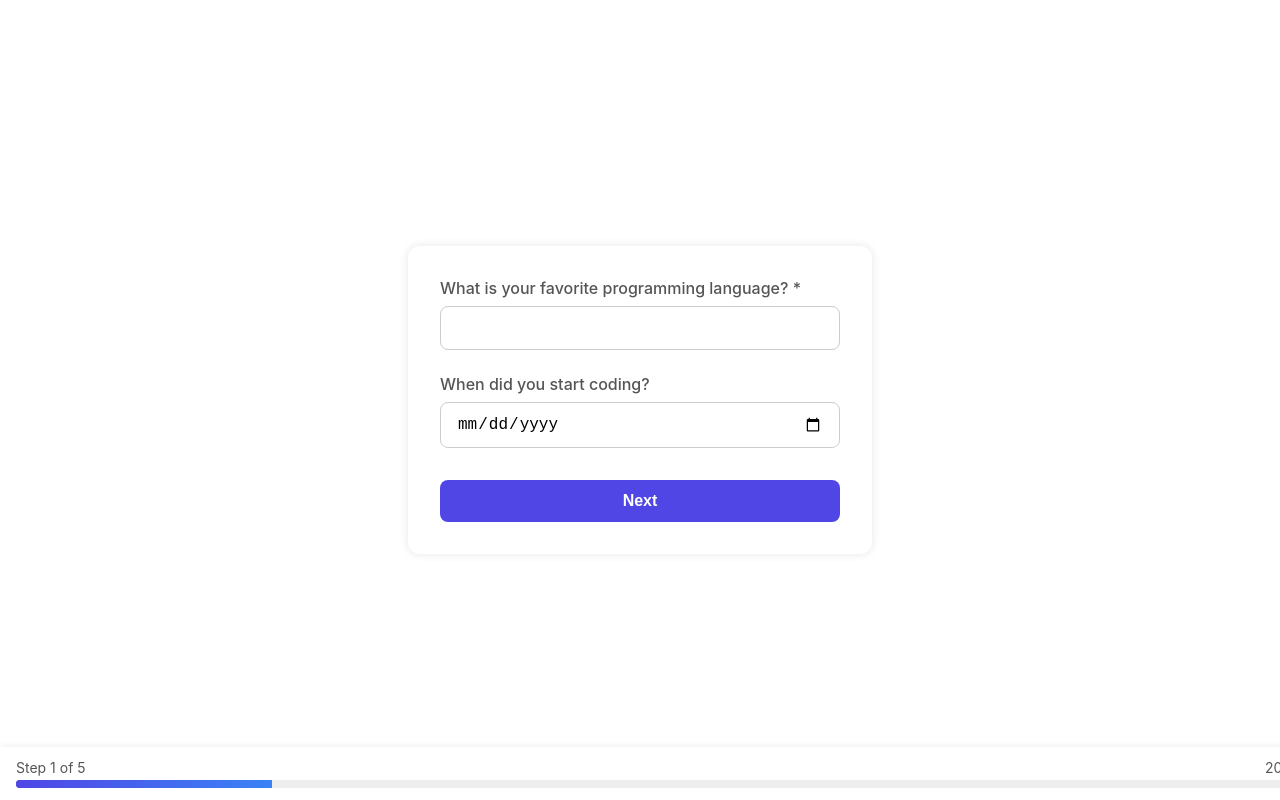
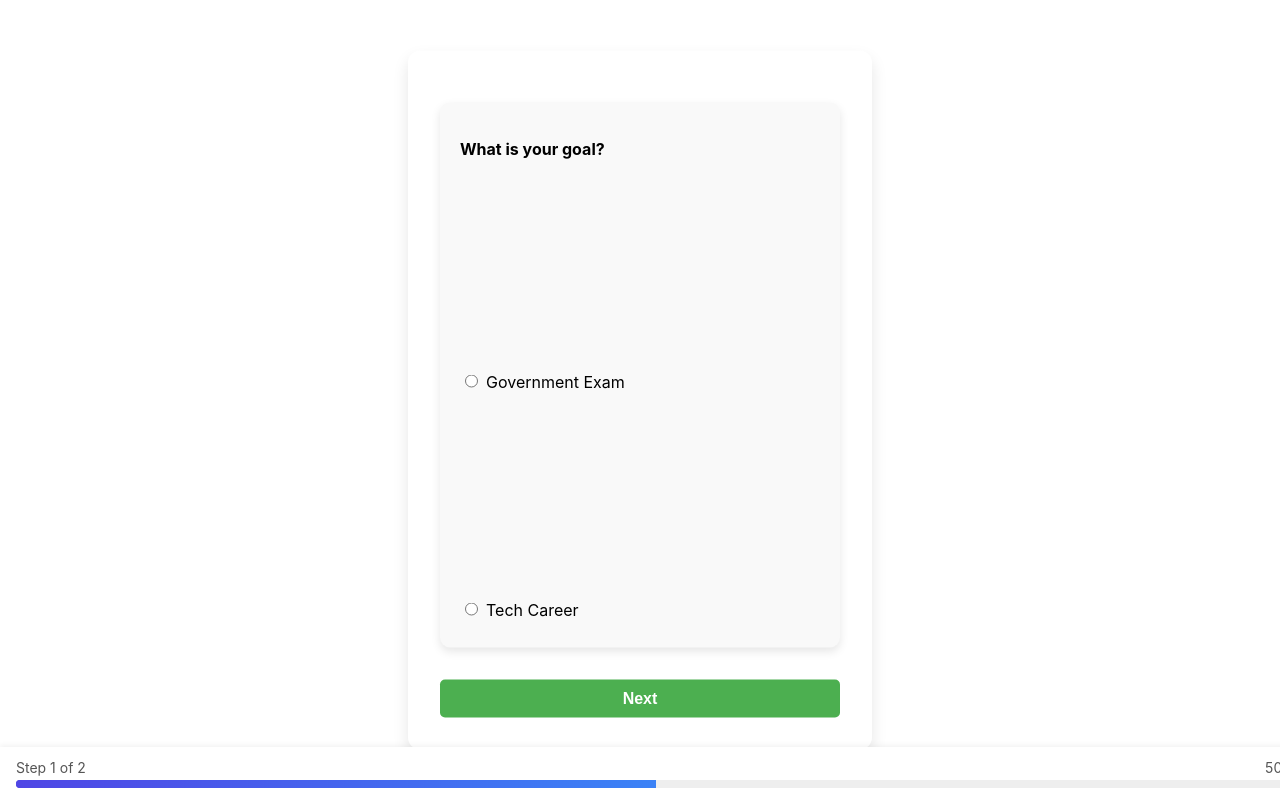
Before and after one commit to rampalrajput/questionaire_application_frontend, a React (Create React App) app: page /summary in a window 1280 px wide. Both pictures are taken after a click on the button "Go Back & Edit". Built offline with nearby package versions, Linux system fonts and the light colour scheme.

Commit message:
fix: Dynamic Card issue

```diff
--- a/src/components/card/QuestionCard.js
+++ b/src/components/card/QuestionCard.js
@@ -1,15 +1,53 @@
 import React from 'react'
-import InputField from '../Inputfield'
 import './QuestionsCard.css'
 
 const QuestionCard = ({ question, value, onChange, error }) => {
+  const renderOptions = () => {
+    return question.options.map((option, index) => {
+      const display = typeof option === 'string' ? option : option.label
+      const optionValue = typeof option === 'string' ? option : option.value
+
+      return (
+        <label key={index}>
+          <input
+            type={question.type}
+            name={question.id}
+            value={optionValue}
+            checked={
+              question.type === 'checkbox'
+                ? (value || []).includes(optionValue)
+                : value === optionValue
+            }
+            onChange={(e) => {
+              if (question.type === 'checkbox') {
+                const newVal = value || []
+                if (e.target.checked) {
+                  onChange([...newVal, optionValue])
+                } else {
+                  onChange(newVal.filter((v) => v !== optionValue))
+                }
+              } else {
+                onChange(optionValue)
+              }
+            }}
+          />
+          {display}
+        </label>
+      )
+    })
+  }
+
   return (
     <div className="question-card">
-      <InputField
-        question={question}
-        value={value}
-        onChange={onChange}
-      />
+      <p className="question-label">{question.question}</p>
+      {question.options ? renderOptions() : (
+        <input
+          className="input"
+          type="text"
+          value={value}
+          onChange={(e) => onChange(e.target.value)}
+        />
+      )}
       {error && <p className="error">{error}</p>}
     </div>
   )
--- a/src/components/card/QuestionsCard.css
+++ b/src/components/card/QuestionsCard.css
@@ -1,26 +1,88 @@
+/* .question-card styling */
 .question-card {
-  margin-bottom: 20px;
+  background-color: #f9f9f9; /* Light gray background for the card */
+  border-radius: 10px; /* Rounded corners */
+  padding: 20px;
+  max-width: 90%;
+  width: 505px; /* Fixed width for the card */
+  height: 505px; /* Fixed height for the card */
+  margin: 20px auto; /* Center the card on the page */
+  box-shadow: 0 4px 10px rgba(0, 0, 0, 0.1); /* Subtle shadow for card */
+  display: flex;
+  flex-direction: column;
+  justify-content: space-between;
 }
 
+/* Style for question label */
 .question-label {
   font-weight: bold;
-  margin-bottom: 8px;
-  display: block;
+  margin-bottom: 12px;
+  font-size: 16px;
 }
 
+/* Styling for options (Radio Buttons / Checkboxes) */
 .option {
   display: block;
-  margin: 5px 0;
+  margin: 10px 0;
 }
 
+/* Styling for input fields */
 .input {
-  padding: 8px;
+  padding: 10px;
   width: 100%;
-  max-width: 400px;
   box-sizing: border-box;
+  margin-top: 10px;
 }
 
+/* Error text styling */
 .error-text {
   color: red;
   font-size: 14px;
 }
+
+/* Button container to place buttons at the bottom */
+.nav-buttons-container {
+  display: flex;
+  justify-content: space-between;
+  align-items: center;
+  gap: 20px; /* Gaps between buttons */
+  margin-top: 15px;
+}
+
+/* Styling for both buttons */
+.nav-buttons-container button {
+  padding: 10px 20px;
+  font-size: 16px;
+  cursor: pointer;
+  border: none;
+  border-radius: 5px;
+  background-color: #4CAF50; /* Green background */
+  color: white;
+  transition: background-color 0.3s ease;
+}
+
+.nav-buttons-container button:hover {
+  background-color: #45a049; /* Darker green on hover */
+}
+
+.nav-buttons-container button:disabled {
+  background-color: #ccc; /* Disabled button color */
+  cursor: not-allowed;
+}
+
+/* Additional style for the error message */
+.error {
+  color: red;
+  font-size: 14px;
+  margin-top: 5px;
+}
+
+/* If the question has options (radio/checkboxes) */
+.question-card label {
+  display: block; /* Ensure each option is on a new line */
+  margin: 8px 0;
+}
+
+input[type='radio'], input[type='checkbox'] {
+  margin-right: 8px;
+}
--- a/src/components/navigation/navigationButtons.js
+++ b/src/components/navigation/navigationButtons.js
@@ -4,18 +4,20 @@ import './navigationButtons.css'
 const NavigationButtons = ({ onNext, onPrevious, isFirst, isLast, isNextDisabled }) => (
   <div className="nav-buttons-container">
 
-    {!isFirst ? (
+    {/* "Previous" button visible when it's not the first step */}
+    {!isFirst && (
       <button className="primary-btn left-btn" onClick={onPrevious}>
         Previous
       </button>
-    ) : <div />}
+    )}
 
+    {/* "Next" button, which becomes "Review" on last step */}
     <button
       className="primary-btn right-btn"
       onClick={onNext}
       disabled={isNextDisabled}
     >
-      {isLast ? 'Review' : 'Next'}
+      {onNext ? 'Next': 'Review'}
     </button>
   </div>
 )
--- a/src/constant/questions.js
+++ b/src/constant/questions.js
@@ -1,53 +1,77 @@
-const questions = [
-    [
-      {
+const questions = {
+  q1: {
     id: 'q1',
-        type: 'text',
-        label: 'What is your favorite programming language?',
-        required: true,
-      },
-      {
-        id: 'q2',
-        type: 'date',
-        label: 'When did you start coding?',
-        required: false,
+    question: 'What is your goal?',
+    type: 'radio',
+    options: [
+      { label: 'Government Exam', value: 'govt', next: 'q2' },
+      { label: 'Tech Career', value: 'tech', next: 'q5' }
+    ]
   },
 
-    ],
-    [
-      {
+  // --- Government Exam Flow ---
+  q2: {
+    id: 'q2',
+    question: 'Which government exam are you preparing for?',
+    type: 'text',
+    next: 'q3'
+  },
+  q3: {
     id: 'q3',
-        type: 'number',
-        label: 'How many hours do you code per day?',
-        required: true,
+    question: 'How many hours do you study daily?',
+    type: 'radio',
+    options: [
+      { label: 'Less than 2 hours', value: 'lt2', next: 'q4' },
+      { label: '2 to 4 hours', value: '2to4', next: 'q4' },
+      { label: 'More than 4 hours', value: 'gt4', next: 'q4' }
+    ]
   },
-    ],
-    [
-      {
+  q4: {
     id: 'q4',
+    question: 'Do you prefer online coaching or offline?',
     type: 'radio',
-        label: 'Preferred platform?',
-        options: ['Web', 'Mobile', 'Desktop'],
-        required: true,
+    options: [
+      { label: 'Online', value: 'online', next: null },
+      { label: 'Offline', value: 'offline', next: null }
+    ]
   },
-    ],
-    [
-      {
+
+  // --- Tech Career Flow ---
+  q5: {
     id: 'q5',
+    question: 'Which tech stack do you prefer?',
+    type: 'checkbox',
+    options: ['React', 'Node', 'Java', 'Python'],
+    next: 'q6'
+  },
+  q6: {
+    id: 'q6',
+    question: 'Are you preparing for product-based or service-based companies?',
     type: 'radio',
-        label: 'Preferred location?',
-        options: ['Delhi', 'Indore', 'Hyderbad'],
-        required: true,
+    options: [
+      { label: 'Product-based', value: 'product', next: 'q7' },
+      { label: 'Service-based', value: 'service', next: 'q7' }
+    ]
   },
-    ],
-    [
-      {
-        id: 'q6',
-        type: 'text',
-        label: 'Feedback',
-        required: false,
+  q7: {
+    id: 'q7',
+    question: 'How many DSA problems do you solve weekly?',
+    type: 'radio',
+    options: [
+      { label: '0-5', value: '0-5', next: 'q8' },
+      { label: '6-15', value: '6-15', next: 'q8' },
+      { label: '15+', value: '15+', next: 'q8' }
+    ]
   },
-    ],
+  q8: {
+    id: 'q8',
+    question: 'Are you comfortable with system design concepts?',
+    type: 'radio',
+    options: [
+      { label: 'Yes', value: 'yes', next: null },
+      { label: 'No', value: 'no', next: null }
     ]
+  }
+}
 
 export default questions
--- a/src/pages/card/index.js
+++ b/src/pages/card/index.js
@@ -1,58 +1,62 @@
-
 import React, { useState } from 'react'
 import { useNavigate } from 'react-router-dom'
 import { useQuestionnaire } from '../../context/quizContext'
-import questions from '../../constant/questions'
+import questionBank from '../../constant/questions' // now an object, not array
 import ProgressBar from '../../components/progressBar/Progressbar'
 import QuestionCard from '../../components/card/QuestionCard'
 import NavigationButtons from '../../components/navigation/navigationButtons'
 import AnimatedWrapper from '../../components/animatedWrappers'
 import { validateQuestion } from '../../utils/validation'
-import './questionPage.css'
 
 const QuestionsPage = () => {
-
   const { answers, updateAnswer } = useQuestionnaire()
   const navigate = useNavigate()
-  const [step, setStep] = useState(0)
+  const [currentId, setCurrentId] = useState('q1')
+  const [history, setHistory] = useState([]) // For back button
   const [errors, setErrors] = useState({})
 
-  const currentStepQuestions = questions[step]
-  const totalSteps = questions.length
+  const currentQuestion = questionBank[currentId]
 
   const handleNext = () => {
+    const value = answers[currentId]
+    const errMsg = validateQuestion(currentQuestion, value)
 
-    const newErrors = {}
-    currentStepQuestions.forEach((q) => {
-      const value = answers[q.id]
-      const errMsg = validateQuestion(q, value)
-      if (errMsg) newErrors[q.id] = errMsg
-    })
-
-    if (Object.keys(newErrors).length) {
-      setErrors(newErrors)
+    if (errMsg) {
+      setErrors({ [currentId]: errMsg })
       return
     }
 
     setErrors({})
-    if (step < totalSteps - 1) {
-      setStep((prev) => prev + 1)
+
+    // Get next based on value (for radio), or from question object
+    let nextId
+    if (currentQuestion.type === 'radio') {
+      const selected = currentQuestion.options.find(opt => opt.value === value)
+      nextId = selected?.next
     } else {
+      nextId = currentQuestion.next
+    }
+
+    if (!nextId) {
       navigate('/summary')
+    } else {
+      setHistory(prev => [...prev, currentId])
+      setCurrentId(nextId)
     }
   }
 
   const handlePrevious = () => {
-    if (step > 0) {
-      setErrors({})
-      setStep((prev) => prev - 1)
+    const prevId = history.pop()
+    if (prevId) {
+      setCurrentId(prevId)
+      setHistory([...history])
     }
   }
 
   const handleChange = (questionId, value) => {
     updateAnswer(questionId, value)
     if (errors[questionId]) {
-      setErrors((prev) => {
+      setErrors(prev => {
         const { [questionId]: _, ...rest } = prev
         return rest
       })
@@ -62,28 +66,25 @@ const QuestionsPage = () => {
   return (
     <AnimatedWrapper>
       <div className="form-container">
-
-
         <div className="questions-section">
-          {currentStepQuestions.map((q) => (
-            <QuestionCard
-              key={q.id}
-              question={q}
-              value={answers[q.id] || ''}
-              onChange={(val) => handleChange(q.id, val)}
-              error={errors[q.id]}
-            />
-          ))}
+          <QuestionCard
+            key={currentQuestion.id}
+            question={currentQuestion}
+            value={answers[currentQuestion.id] || ''}
+            onChange={(val) => handleChange(currentQuestion.id, val)}
+            error={errors[currentQuestion.id]}
+          />
         </div>
 
         <NavigationButtons
           onNext={handleNext}
           onPrevious={handlePrevious}
-          isFirst={step === 0}
-          isLast={step === totalSteps - 1}
+          isFirst={history.length === 0}
+          isLast={!currentQuestion.next}
         />
       </div>
-      <ProgressBar currentStep={step + 1} totalSteps={totalSteps} />
+
+      <ProgressBar currentStep={history.length + 1} totalSteps={history.length + 2} />
     </AnimatedWrapper>
   )
 }
--- a/src/pages/summary/index.js
+++ b/src/pages/summary/index.js
@@ -13,8 +13,14 @@ const SummaryPage = () => {
   }
 
   const handleSubmit = () => {
-    alert('Your test have been submitted successfully!')
+    alert('Your test has been submitted successfully!')
     navigate('/')
+  }
+
+  const renderAnswer = (value) => {
+    if (!value || value.length === 0) return <em>Not Answered</em>
+    if (Array.isArray(value)) return value.join(', ')
+    return value
   }
 
   return (
@@ -23,18 +29,24 @@ const SummaryPage = () => {
 
       <div className="summary-section">
         <div className="input-group">
-          <strong>Name:</strong> {userInfo.name}
+          <strong>Name:</strong> {userInfo.name || <em>Not provided</em>}
         </div>
         <div className="input-group">
-          <strong>Email:</strong> {userInfo.email}
+          <strong>Email:</strong> {userInfo.email || <em>Not provided</em>}
         </div>
 
-        {questions.flat().map((q) => (
-          <div className="input-group" key={q.id}>
-            <strong>{q.label}</strong>
-            <div>{answers[q.id] || <em>Not Answered</em>}</div>
-          </div>
-        ))}
+        {Object.values(questions).map((q) => {
+          const answer = answers[q.id]
+          if (answer) {
+            return (
+              <div className="input-group" key={q.id}>
+                <strong>{q.question}</strong>
+                <div>{renderAnswer(answer)}</div>
+              </div>
+            )
+          }
+          return null
+        })}
       </div>
 
       <div className="button-group">
```
Lines whose indentation alone changed are shown as unchanged.
